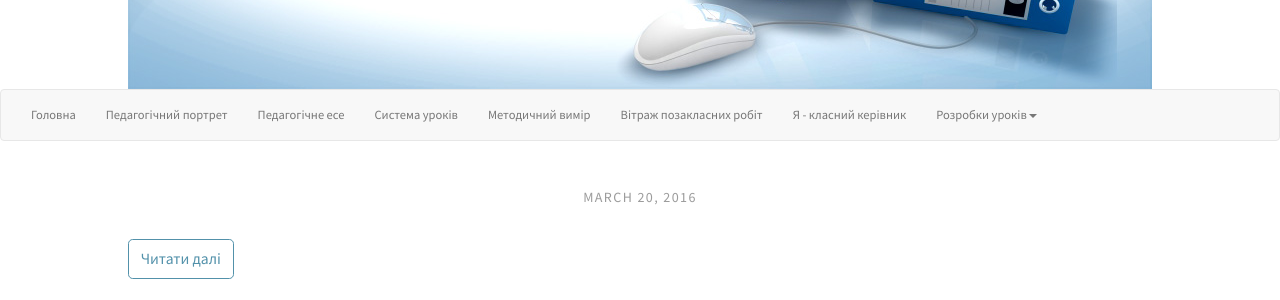
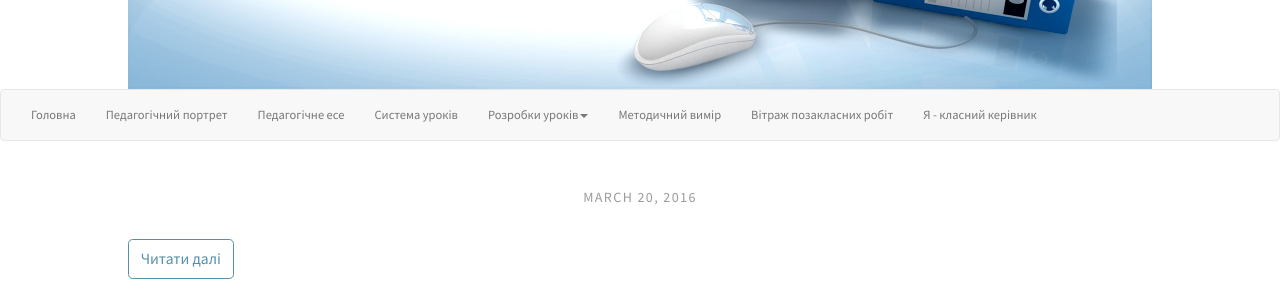
Before and after one commit to tetyanashevchuk/tetyanashevchuk.github.io, a Jekyll site: the page built from index.html, in a window 1280 px wide and 900 px high. Shown: the part 211-511 px from the top of the window. Built offline with Jekyll 4.4.1, drawn with Linux system fonts in a browser that asks for light colours; nearby versions of some CDN libraries; some of the changed lines change nothing that is shown.

Commit message:
updated navbar

```diff
--- a/_data/nav.yml
+++ b/_data/nav.yml
@@ -10,6 +10,13 @@
 - title: "Система уроків"
   href: "/tags#"
 
+- title: "Розробки уроків"
+  subcategories:
+    - subtitle: "Українська мова"
+      subhref: "/documentation/sass.html"
+    - subtitle: "Українська література"
+      subhref: "/documentation/grid.html"
+
 - title: "Методичний вимір"
   href: "/tags#"
 
@@ -18,10 +25,3 @@
 
 - title: "Я - класний керівник"
   href: "/tags#"
-
-- title: "Розробки уроків"
-  subcategories:
-    - subtitle: "Українська мова"
-      subhref: "/documentation/sass.html"
-    - subtitle: "Українська література"
-      subhref: "/documentation/grid.html"
```
